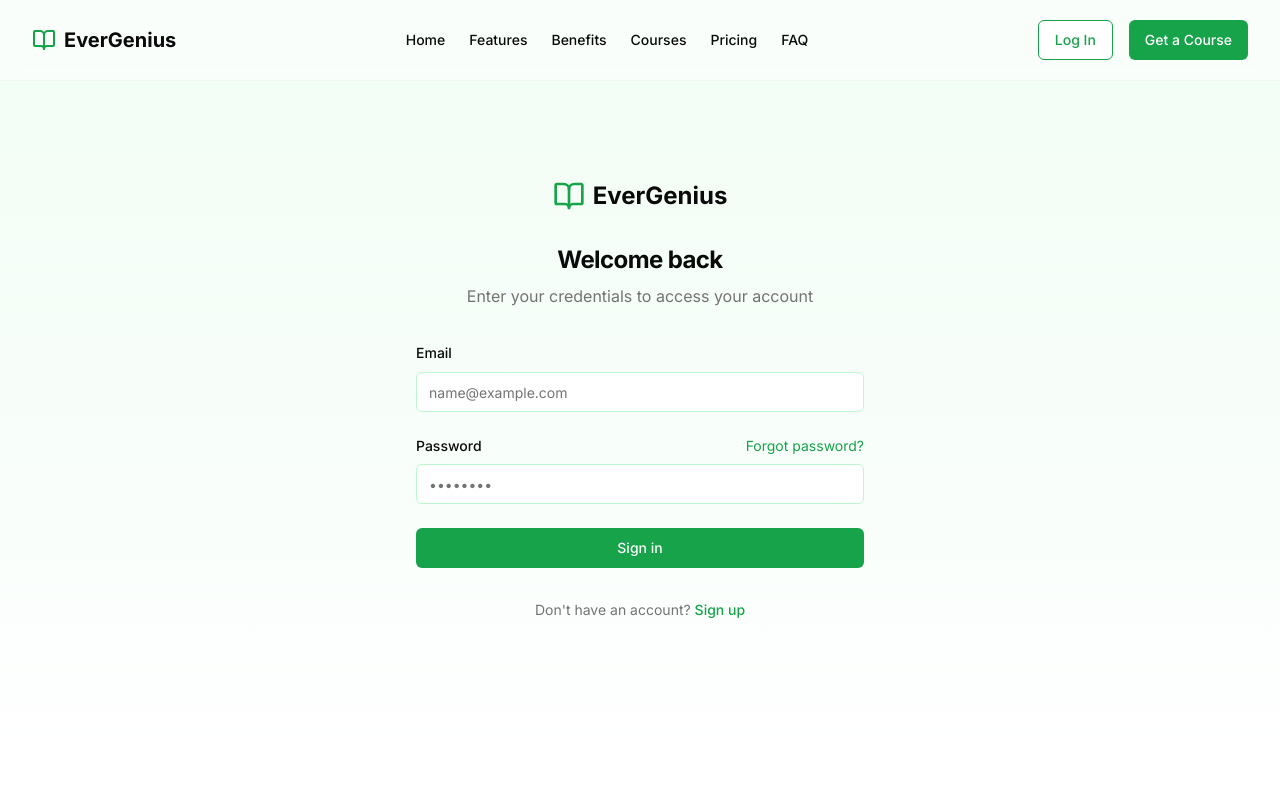
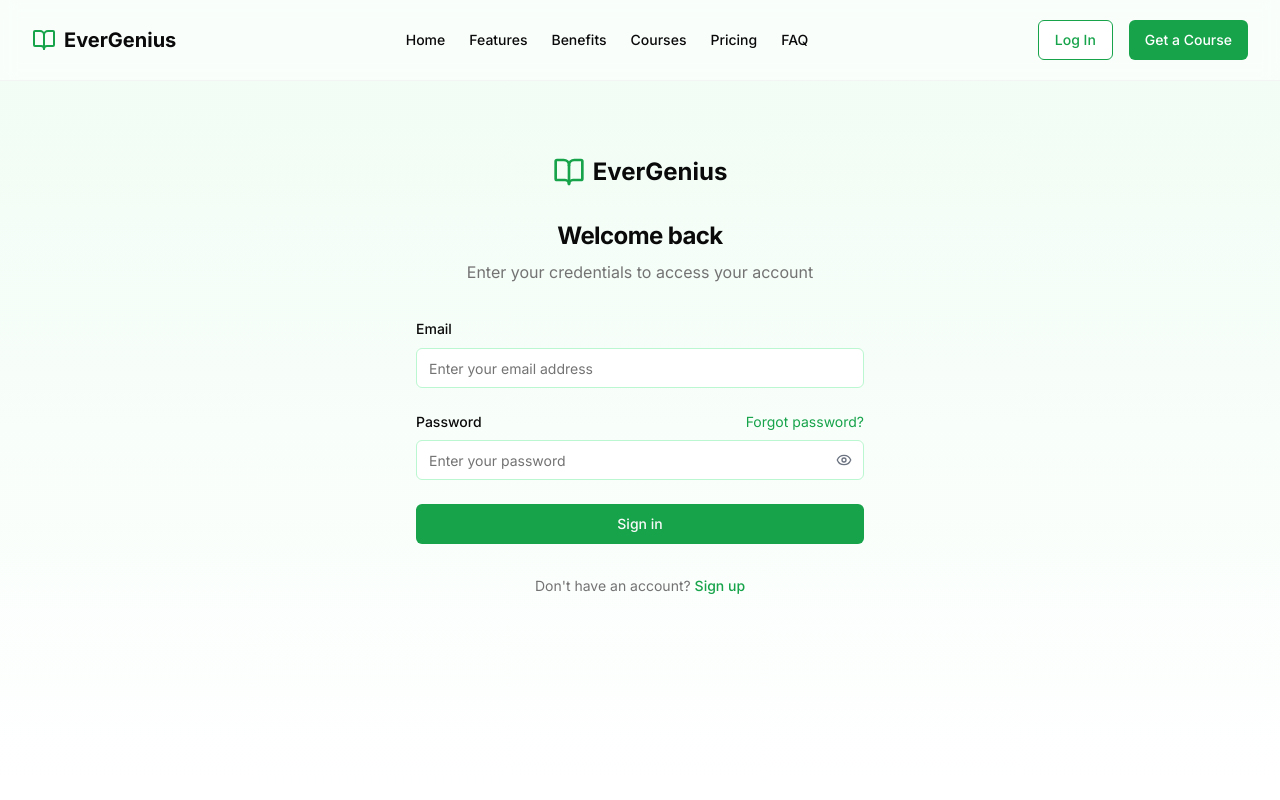
Before and after one commit to Jossyboydgenius/Evergenius, a Next.js app: page /login in a window 1280 px wide. Shown: the top 800 px of the page. Built offline with nearby package versions, Linux system fonts and the light colour scheme.

Commit message:
add: implement password visibility toggle in login page

```diff
--- a/app/login/page.tsx
+++ b/app/login/page.tsx
@@ -7,12 +7,14 @@ import { Button } from "@/components/ui/button";
 import { Input } from "@/components/ui/input";
 import { Label } from "@/components/ui/label";
 import { BookOpen } from "lucide-react";
+import { Eye, EyeOff } from "lucide-react";
 
 export default function LoginPage() {
   const router = useRouter();
   const [email, setEmail] = useState("");
   const [password, setPassword] = useState("");
   const [isLoading, setIsLoading] = useState(false);
+  const [showPassword, setShowPassword] = useState(false);
 
   const handleSubmit = async (e: React.FormEvent) => {
     e.preventDefault();
@@ -26,7 +28,7 @@ export default function LoginPage() {
   };
 
   return (
-    <div className="min-h-screen flex flex-col items-center justify-center bg-gradient-to-b from-green-50 to-white p-4">
+    <div className="min-h-screen flex flex-col items-center justify-center bg-gradient-to-b from-green-50 to-white p-4 pb-16">
       <div className="w-full max-w-md space-y-8">
         <div className="text-center">
           <Link href="/" className="inline-flex items-center gap-2 mb-8">
@@ -43,7 +45,7 @@ export default function LoginPage() {
             <Input
               id="email"
               type="email"
-              placeholder="name@example.com"
+              placeholder="Enter your email address"
               value={email}
               onChange={(e) => setEmail(e.target.value)}
               required
@@ -57,22 +59,38 @@ export default function LoginPage() {
                 Forgot password?
               </Link>
             </div>
+            <div className="relative flex items-center">
               <Input
                 id="password"
-              type="password"
-              placeholder="••••••••"
+                type={showPassword ? "text" : "password"}
+                placeholder="Enter your password"
                 value={password}
                 onChange={(e) => setPassword(e.target.value)}
                 required
-              className="border-green-200 focus:border-green-600 focus-visible:ring-green-600"
+                className="border-green-200 focus:border-green-600 focus-visible:ring-green-600 pr-8"
               />
+              <div className="absolute right-0 flex items-center pr-3 h-full">
+                <button
+                  type="button"
+                  onClick={() => setShowPassword(!showPassword)}
+                  className="text-gray-500 hover:text-gray-700 focus:outline-none w-18 h-18 flex items-center justify-center"
+                  tabIndex={-1}
+                >
+                  {showPassword ? (
+                    <EyeOff className="h-4 w-4" />
+                  ) : (
+                    <Eye className="h-4 w-4" />
+                  )}
+                </button>
+              </div>
+            </div>
           </div>
           <Button type="submit" className="w-full bg-green-600 hover:bg-green-700" disabled={isLoading}>
             {isLoading ? "Signing in..." : "Sign in"}
           </Button>
         </form>
 
-        <div className="text-center mt-6">
+        <div className="text-center mt-8 mb-12">
           <p className="text-sm text-muted-foreground">
             Don&apos;t have an account?{" "}
             <Link href="/signup" className="text-green-600 hover:text-green-700 font-medium">
```
Lines whose indentation alone changed are shown as unchanged.
